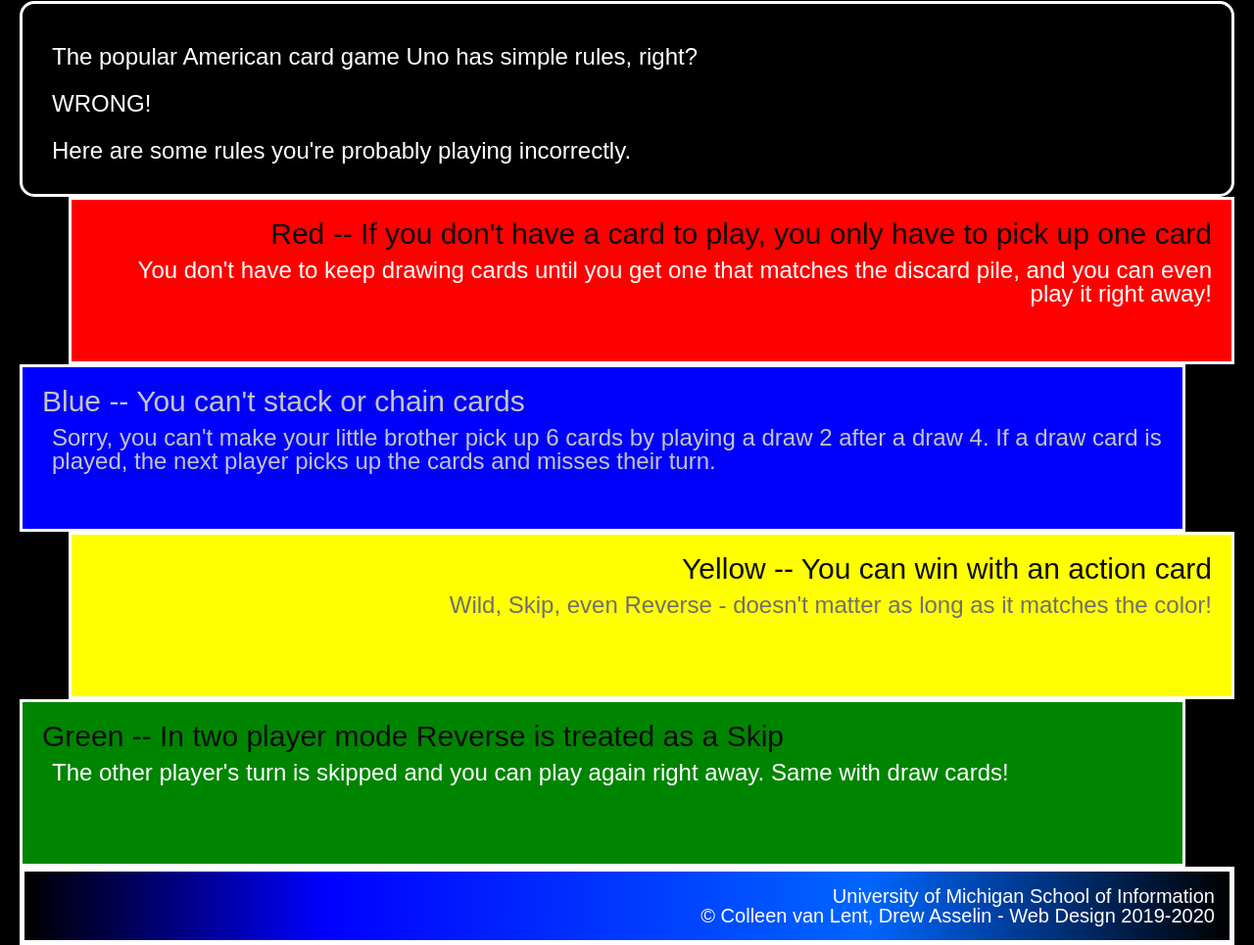
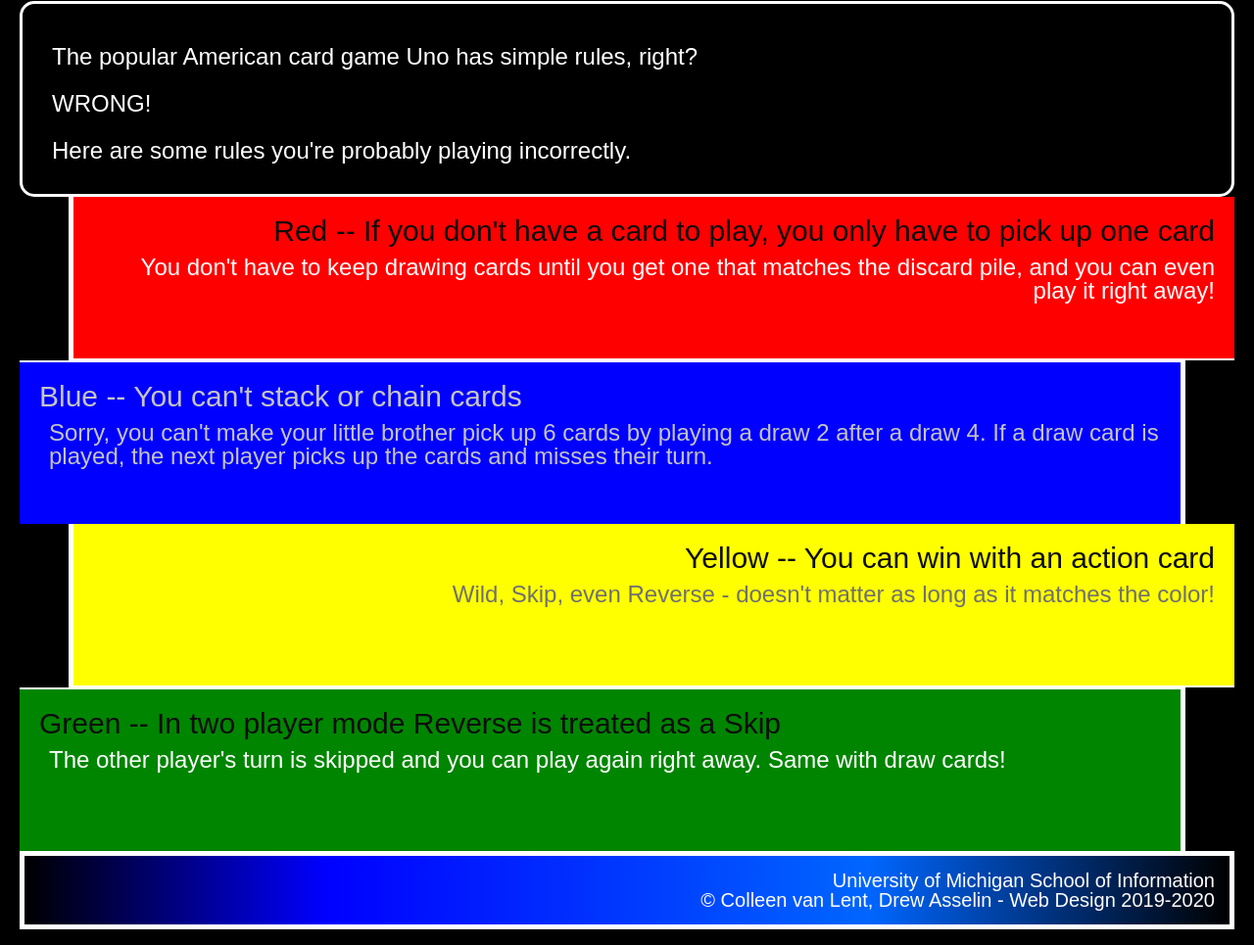
Before and after one commit to nyslee/css_practice, a plain HTML site: page index.html in a window 1280 px wide. Shown: the part 327-1292 px from the top of the page at 98% size. Drawn offline with Linux system fonts and the light colour scheme.

Commit message:
Add files via upload

```diff
--- a/css/style.css
+++ b/css/style.css
@@ -52,14 +52,14 @@ div{
     background-color: #FF0000;
     text-align: right;
     margin-left: 50px;
-    border-width: 0, 0, 2px, 5px;
+    border-width: 0 0 2px 5px;
 }
 
 .blue{
     background-color: #0000FF;
     /* text-align: left; */
     margin-right: 50px;
-    border-width: 2px, 5px, 0, 0;
+    border-width: 2px 5px 0 0;
 }
 .blue h2, .blue p{
     color: #C4C4C4;
@@ -69,7 +69,7 @@ div{
     background-color: #FFFF00;
     text-align: right;
     margin-left: 50px;
-    border-width: 0, 0, 2px, 5px;
+    border-width: 0 0 2px 5px;
 }
 
 .yellow p{
@@ -80,7 +80,7 @@ div{
     background-color: #008500;
     /* text-align: left; */
     margin-right: 50px;
-    border-width: 2px, 5px, 0, 0;
+    border-width: 2px 5px 0 0;
 }
 
 footer{
```
